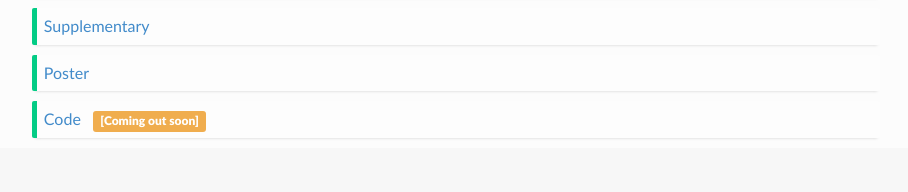
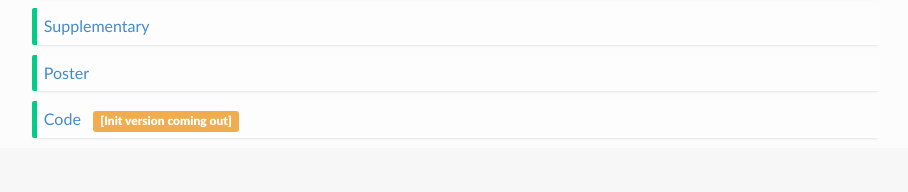
Before and after one commit to zijunwei/homepage, a plain HTML site: page RRSVM_CVPR16.html in a window 1280 px wide. Shown: the part 1949-2141 px from the top of the page, without its empty margins (184-1092 px from the left). Drawn offline with Linux system fonts and the light colour scheme.

Commit message:
cvpr16 code first version

```diff
--- a/RRSVM_CVPR16.html
+++ b/RRSVM_CVPR16.html
@@ -179,7 +179,7 @@
                                             <li><a href="papers/RRSVM_CVPR16_final.pdf">Paper</a>  </li>
                                             <li><a href="papers/RRSVM_CVPR16_supp.pdf">Supplementary</a></li>
                                             <li><a href="papers/RRSVM-cvpr16-poster-v3.pdf">Poster</a></li>
-                                            <li><a href="">Code</a> &nbsp&nbsp<span class="label label-warning">[Coming out soon]</span></li>
+                                            <li><a href="">Code</a> &nbsp&nbsp<span class="label label-warning">[Init version coming out]</span></li>
 
                                         </ul>
 
```
